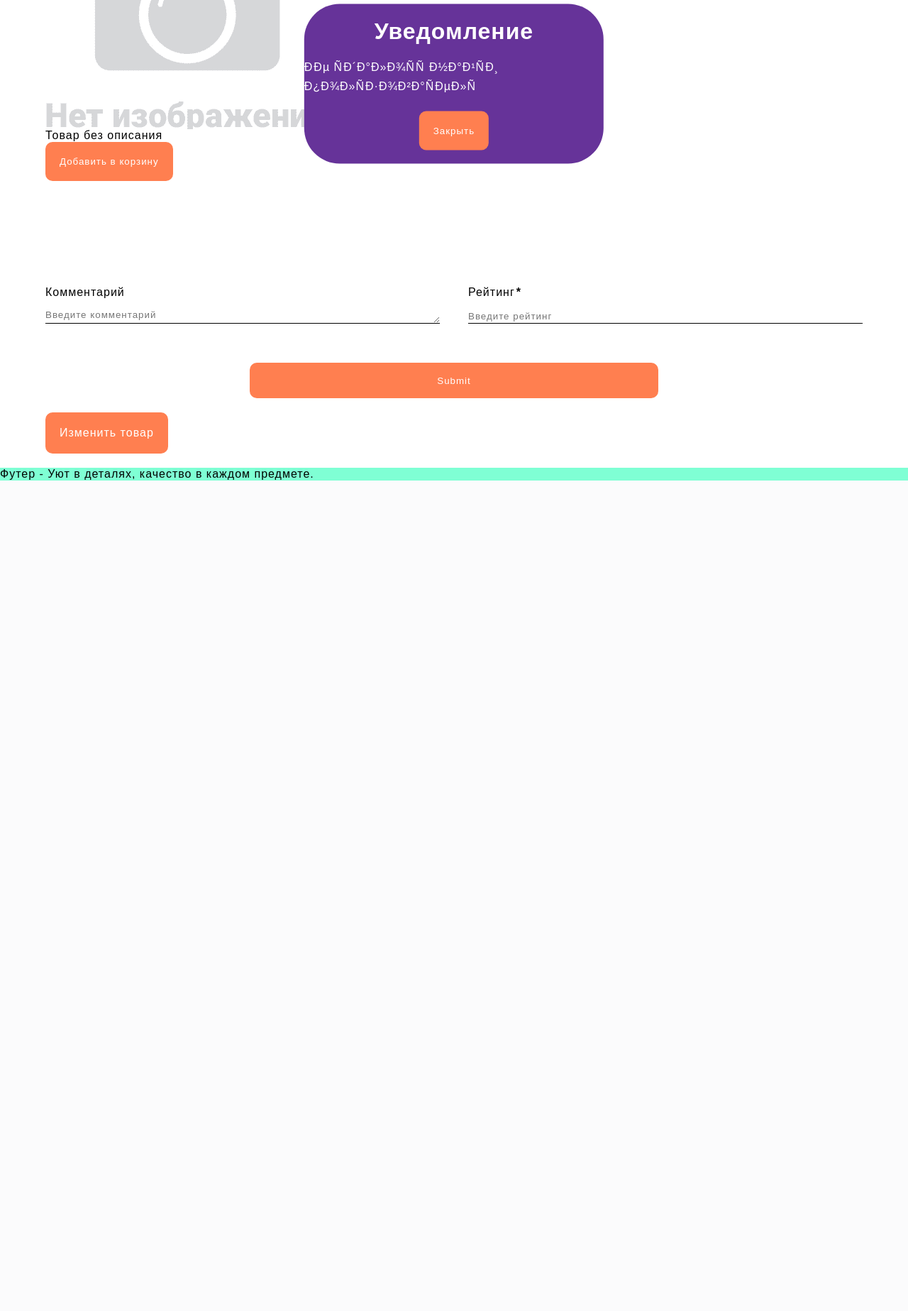
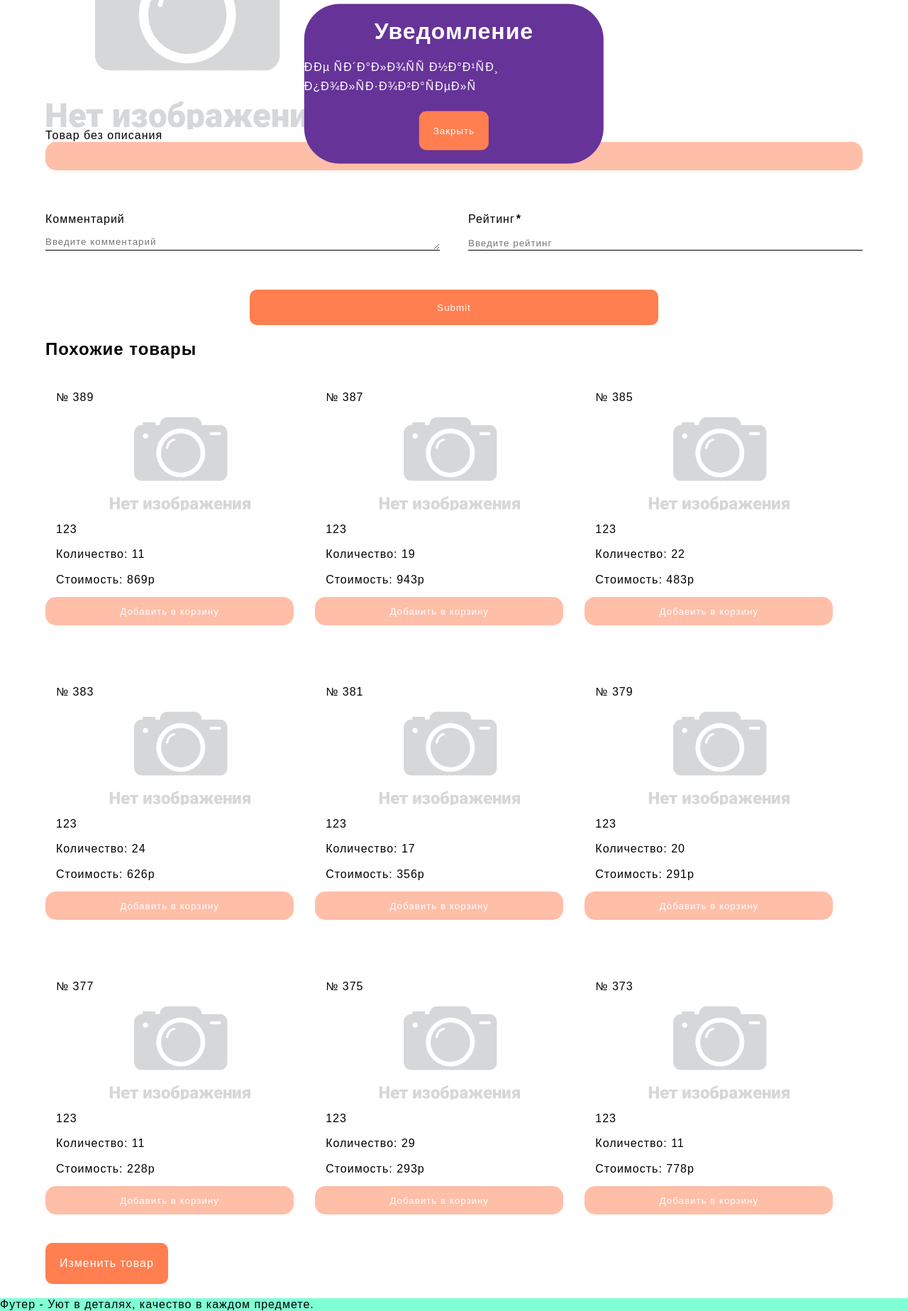
Before and after one commit to MatveyTea/store, a PHP site: page /aboutItem.php?id_item=389 in a window 1280 px wide. Shown: the part 282-2129 px from the top of the page at 71% size. Before the commit the page ends 959 px from the top, so only its background shows below. Run offline with PHP 8.4, Linux system fonts and the light colour scheme; a user stored in the database is signed in; data comes from the database, SQL or seed files in the repository; data that the repository does not hold is empty.

Commit message:
Added similar products to the product page

```diff
--- a/public/aboutItem.php
+++ b/public/aboutItem.php
@@ -13,13 +13,18 @@
     `items`.`cost_items`,
     `items`.`date_add_items`,
     `items`.`description_items`,
-    `items_type`.`name_items_type`
+    `items`.`items_type_id_items`,
+    `items_type`.`name_items_type`,
+    `attributes`.`properties_id_attributes`
     FROM `items`
     JOIN `items_type` ON `items_type`.`id_items_type` = `items`.`items_type_id_items`
+    LEFT JOIN `items_properties` ON `id_items_properties` = `id_items`
+    LEFT JOIN `attributes` ON `id_attributes` = `attributes_id_items_properties`
+    LEFT JOIN `properties` ON `properties_id_attributes` = `id_properties`
     WHERE `items`.`id_items` = ?
 ", [$_GET["id_item"]], true);
 
-if ($item === false || empty($item)) {
+if ($item === "FAIL" || empty($item)) {
     redirect();
 }
 
@@ -135,6 +140,10 @@
         </form>
         <?php } echo getCommentsHTML($comments) ?>
     </section>
+    <section class="similar">
+        <h2>Похожие товары</h2>
+        <?= getItems(0, "WHERE `items_type_id_items` = ? OR `properties_id_attributes` = ?", [$item["items_type_id_items"], 1], false, 9) ?>
+    </section>
     <?php
         if (isAdmin()) {
             echo "<a href='adminEditItem.php?id_item=$_GET[id_item]' class='button'>Изменить товар</a>";
--- /dev/null
+++ b/public/css/aboutItem.css
@@ -0,0 +1,13 @@
+.similar {
+    display: flex;
+    flex-wrap: wrap;
+    gap: 30px;
+}
+
+.similar h2 {
+    width: 100%;
+}
+
+.similar .item {
+    width: calc(33% - 30px);
+}
--- a/public/css/main.css
+++ b/public/css/main.css
@@ -156,7 +156,82 @@
 }
 
 
+.item {
+    width: calc(20% - 40px - (15px * 2));
+}
 
+.item a {
+    width: 100%;
+    height: 275px;
+    display: flex;
+    flex-direction: column;
+    justify-content: space-between;
+    padding: 15px;
+}
+.item:has(.basket) {
+    height: max-content !important;
+}
+
+.item img {
+    width: 60%;
+    max-width: 200px;
+    user-select: none;
+    align-self: center;
+}
+
+.item button.basket {
+    width: 100%;
+    height: 40px;
+    cursor: pointer;
+    background-color: rgba(255, 127, 80, 0.5);
+    transition: 0.4s background-color;
+    border-radius: 15px;
+}
+.item button.basket:hover,
+.item button.basket:focus {
+    background-color: coral
+}
+
+.item span {
+    width: 100%;
+    display: flex;
+    justify-content: space-between;
+    align-items: center;
+}
+.item span button {
+    width: 15%;
+    height: 30px;
+    cursor: pointer;
+    border-radius: 50px;
+    background-color: rgba(135, 222, 155, 0.7);
+    transition: 0.4s background-color;
+}
+.item span button:hover,
+.item span button:focus {
+    background-color: rgba(135, 222, 155, 1);
+}
+.item span p {
+    width: 60%;
+    text-align: center;
+}
+
+@media (max-width: 1440px) {
+    .item {
+        width: calc(33% - 30px);
+    }
+}
+
+@media (max-width: 767px) {
+    .item {
+        width: calc(50% - 20px);
+    }
+}
+
+@media (max-width: 360px) {
+    .item {
+        width: 100%;
+    }
+}
 
 
 .avatar {
--- a/public/function.php
+++ b/public/function.php
@@ -171,7 +171,7 @@
     }
 }
 
-function getItems($offset = 0, $whereSQL = "", $whereParams = [], $isPopularItems = false)
+function getItems($offset = 0, $whereSQL = "", $whereParams = [], $isPopularItems = false, $limit = 50)
 {
     $result = "";
     $items = [];
@@ -191,7 +191,7 @@
         $whereSQL
         GROUP BY `id_items`
         ORDER BY $orderBy `id_items` DESC
-        LIMIT 50 OFFSET $offset
+        LIMIT $limit OFFSET $offset
         ", $whereParams, false
     );
     if ($items == "FAIL") return $result;
@@ -919,9 +919,9 @@
     $rating = makeSelectQuery("SELECT
         ROUND(AVG(`rating_comments`), 1) AS `rating`
         FROM `comments`
-       params:  WHERE `items_id_comments` = ?
+        WHERE `items_id_comments` = ?
     ", [$idItem], true);
-    return $rating == "FAIL" ? 0.0 : $rating["rating"];
+    return $rating == "FAIL" || $rating["rating"] == null ? 0.0 : $rating["rating"];
 }
 
 function setAnswer($status, $data = [])
@@ -1011,7 +1011,8 @@
 
     $whereSQL = "";
     $whereParams = [];
-    if (!empty($data)) {
+
+    if (!empty($data) && count($data) > 1) {
         unset($data["items_type_id_search_items"], $data["attributes_search"], $data["offset_search_items"], $data["strict_search"]);
 
         $whereSQL = "WHERE ";
--- a/public/index.php
+++ b/public/index.php
@@ -88,7 +88,7 @@
         </div>
     </form>
     <section class="items">
-        <?= getItems(0) ?>
+        <?= getItems() ?>
     </section>
 </main>
 
```
Also changed, not shown: public/css/index.css (+0 -77 lines).
